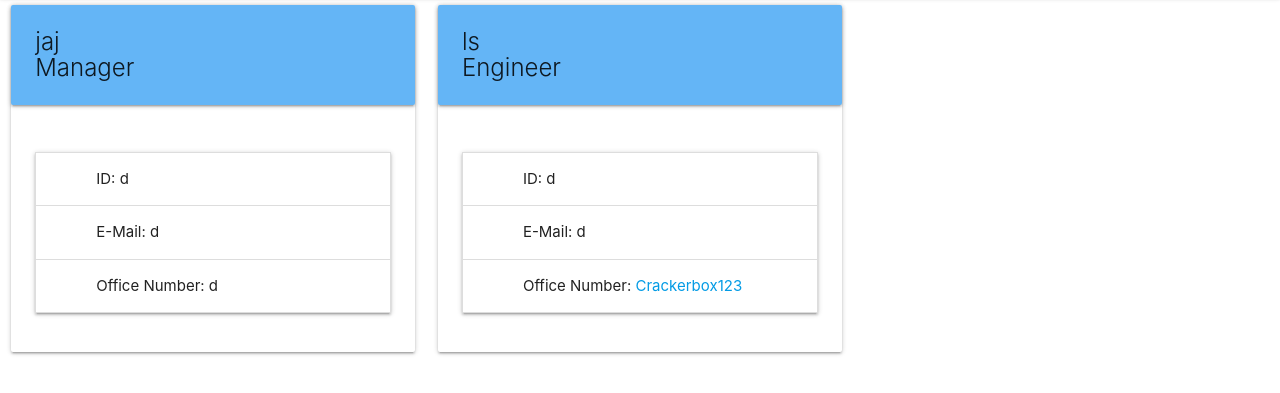
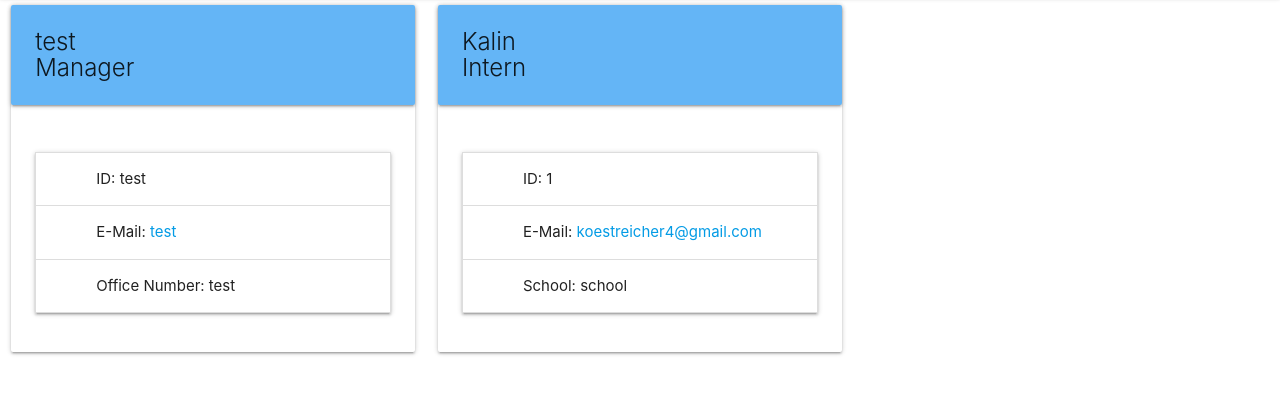
Before and after one commit to Crackerbox123/TeamProfileGenny, a website: page index.html in a window 1280 px wide. Shown: the part 67-460 px from the top of the page. Drawn offline with nearby package versions, Linux system fonts and the light colour scheme.

Commit message:
html template update

```diff
--- a/index.html
+++ b/index.html
@@ -19,20 +19,20 @@
 
         <div class="col s4">
             <div class="card">
-                <h2 class="card-title card-panel blue lighten-2 first-name">jaj
+                <h2 class="card-title card-panel blue lighten-2 first-name">test
                     <br>
                     <span class = "job-title">Manager</span>
                 </h2>
             <div class="card-content">
                 <ul class="collapsible">
                     <li>
-                    <div class="collapsible-header"><i class="material-icons"></i>ID:&nbsp; <span class="id">d</span></div>
+                    <div class="collapsible-header"><i class="material-icons"></i>ID:&nbsp; <span class="id">test</span></div>
                     </li>
                     <li>
-                    <div class="collapsible-header"><i class="material-icons"></i>E-Mail:&nbsp; <span class="Email">d</span></div>
+                    <div class="collapsible-header"><i class="material-icons"></i>E-Mail:&nbsp; <span class="Email"><a href = "mailto:test">test</a></span></div>
                     </li>
                     <li>
-                    <div class="collapsible-header"><i class="material-icons"></i>Office Number:&nbsp; <span class="office-number">d</span></div>
+                    <div class="collapsible-header"><i class="material-icons"></i>Office Number:&nbsp; <span class="office-number">test</span></div>
                     </li>
                 </ul>
             </div>
@@ -41,21 +41,20 @@
 
         <div class="col s4">
             <div class="card">
-                <h2 class="card-title card-panel blue lighten-2 first-name">ls
+                <h2 class="card-title card-panel blue lighten-2 first-name">Kalin
                     <br>
-                    <span class = "job-title">Engineer</span>
+                    <span class = "job-title">Intern</span>
                 </h2>
             <div class="card-content">
                 <ul class="collapsible">
                     <li>
-                    <div class="collapsible-header"><i class="material-icons"></i>ID:&nbsp; <span class="id">d</span></div>
+                    <div class="collapsible-header"><i class="material-icons"></i>ID:&nbsp; <span class="id">1</span></div>
                     </li>
                     <li>
-                    <div class="collapsible-header"><i class="material-icons"></i>E-Mail:&nbsp; <span class="email">d</span></div>
+                    <div class="collapsible-header"><i class="material-icons"></i>E-Mail:&nbsp; <span class="Email"><a href = "mailto:koestreicher4@gmail.com">koestreicher4@gmail.com</a></span></div>
                     </li>
                     <li>
-                    <div class="collapsible-header"><i class="material-icons"></i>Office Number:&nbsp; <span class="github"><a href = "https:
-                    //github.com/Crackerbox123">Crackerbox123</a></span></div>
+                    <div class="collapsible-header"><i class="material-icons"></i>School:&nbsp; <span class="school">school</span></div>
                     </li>
                 </ul>
             </div>
```
Also changed, not shown: src/page-template.js (+6 -6 lines).
